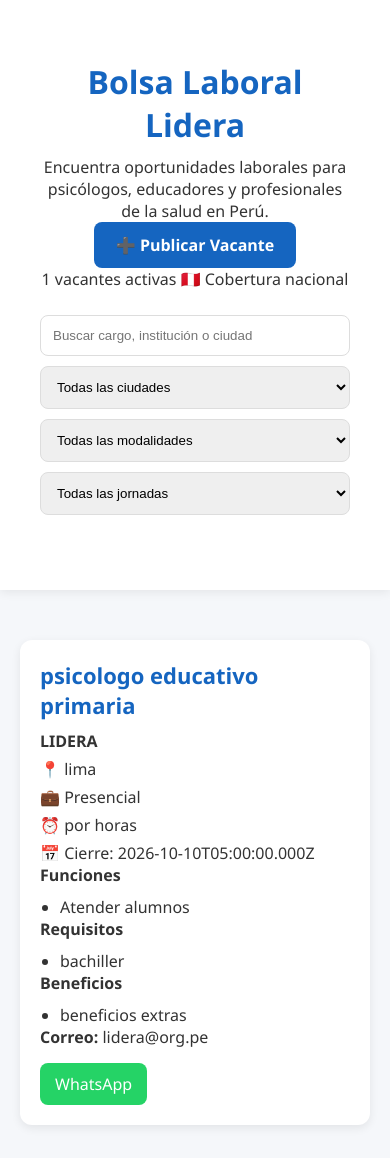
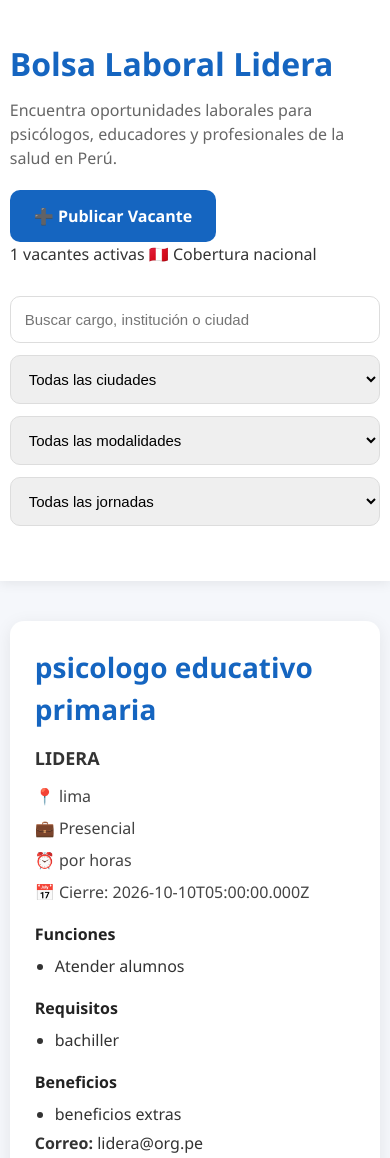
Before and after one commit to forms37/bolsa-trabajo, a plain HTML site: page index.html in a window 390 px wide. Shown: the top 1158 px of the page. Drawn offline with Linux system fonts and the light colour scheme.

Commit message:
Refactor CSS styles for improved layout and design

````diff
--- a/css/estilos.css
+++ b/css/estilos.css
@@ -5,94 +5,180 @@
 }
 
 body{
-  font-family:Segoe UI,sans-serif;
-  background:#f5f7fa;
+font-family:'Segoe UI',sans-serif;
+background:#f5f7fb;
 color:#333;
+line-height:1.5;
 }
 
 .contenedor{
+width:95%;
 max-width:1200px;
 margin:auto;
-  padding:20px;
 }
 
 .header{
-  background:#ffffff;
-  padding:40px 20px;
-  text-align:center;
-  box-shadow:0 2px 10px rgba(0,0,0,.08);
+background:#fff;
+padding:40px 0;
+box-shadow:0 2px 12px rgba(0,0,0,.08);
 }
 
-.header h1{
+.header-top{
+display:flex;
+justify-content:space-between;
+align-items:center;
+gap:20px;
+flex-wrap:wrap;
+}
+
+.header-info h1{
 color:#1565c0;
+font-size:42px;
 margin-bottom:10px;
 }
 
+.subtitulo{
+color:#666;
+font-size:18px;
+max-width:700px;
+}
+
+.btn-publicar{
+background:#1565c0;
+color:#fff;
+text-decoration:none;
+padding:14px 24px;
+border-radius:10px;
+font-weight:700;
+transition:.3s;
+}
+
+.btn-publicar:hover
+
+.estadisticas{
+display:flex;
+gap:25px;
+margin-top:25px;
+font-weight:600;
+color:#555;
+flex-wrap:wrap;
+}
+
 .buscador{
-  margin-top:25px;
+margin-top:30px;
 display:flex;
-  gap:10px;
+gap:12px;
 flex-wrap:wrap;
-  justify-content:center;
 }
 
 .buscador input,
 .buscador select{
-  padding:12px;
+padding:14px;
 border:1px solid #ddd;
-  border-radius:8px;
+border-radius:10px;
+font-size:15px;
+}
+
+.buscador input{
+flex:1;
+min-width:300px;
+}
+
+.buscador select{
 min-width:220px;
 }
 
 #contador{
 margin-top:15px;
-  font-weight:bold;
+font-weight:700;
+color:#1565c0;
 }
 
 #vacantes{
-  margin-top:30px;
 display:grid;
-  grid-template-columns:repeat(auto-fill,minmax(350px,1fr));
-  gap:20px;
+grid-template-columns:repeat(auto-fill,minmax(380px,1fr));
+gap:25px;
+margin:40px 0;
 }
 
 .tarjeta{
-  background:white;
-  border-radius:12px;
-  padding:20px;
-  box-shadow:0 3px 10px rgba(0,0,0,.08);
+background:#fff;
+border-radius:14px;
+padding:25px;
+box-shadow:0 4px 18px rgba(0,0,0,.08);
+transition:.3s;
+}
+
+.tarjeta:hover{
+transform:translateY(-4px);
 }
 
 .tarjeta h2{
 color:#1565c0;
-  margin-bottom:10px;
-  font-size:22px;
+margin-bottom:15px;
+font-size:28px;
 }
 
-.tarjeta .empresa{
-  font-weight:bold;
+.empresa{
+font-weight:700;
+margin-bottom:12px;
+font-size:18px;
 }
 
-.tarjeta .dato{
-  margin-top:6px;
+.dato{
+margin-bottom:8px;
+color:#444;
+}
+
+.tarjeta h4{
+margin-top:18px;
+margin-bottom:8px;
+color:#222;
 }
 
 .tarjeta ul{
-  margin-top:10px;
 padding-left:20px;
+}
+
+.tarjeta li{
+margin-bottom:5px;
 }
 
 .boton{
 display:inline-block;
-  margin-top:15px;
+margin-top:18px;
 background:#25D366;
 color:white;
 text-decoration:none;
-  padding:10px 15px;
-  border-radius:8px;
+padding:12px 18px;
+border-radius:10px;
+font-weight:700;
+}
+
+.boton:hover
+
+.footer{
+background:#fff;
+border-top:1px solid #e5e5e5;
+padding:25px 0;
+text-align:center;
+color:#777;
 }
 
 @media(max-width:768px){
+
+```
+.header{
+    padding:25px 0;
+}
+
+.header-info h1{
+    font-size:32px;
+}
+
+.subtitulo{
+    font-size:16px;
+}
 
 .buscador{
     flex-direction:column;
@@ -101,40 +187,17 @@
 .buscador input,
 .buscador select{
     width:100%;
+    min-width:100%;
 }
 
-.top-header{
-    display:flex;
-    justify-content:center;
-    align-items:center;
-    gap:20px;
-    margin-bottom:15px;
-    flex-wrap:wrap;
+#vacantes{
+    grid-template-columns:1fr;
 }
 
-.top-header h1{
-    margin:0;
+.header-top{
+    flex-direction:column;
+    align-items:flex-start;
 }
-
-.btn-publicar{
-    background:#1565c0;
-    color:white;
-    text-decoration:none;
-    padding:12px 22px;
-    border-radius:8px;
-    font-weight:600;
-    display:inline-block;
-    transition:0.3s;
-}
-
-.btn-publicar:hover{
-    transform:translateY(-2px);
-}
-
-@media(max-width:768px){
-
-    .top-header{
-        flex-direction:column;
-    }
+```
 
 }
````
Lines whose indentation alone changed are shown as unchanged.
